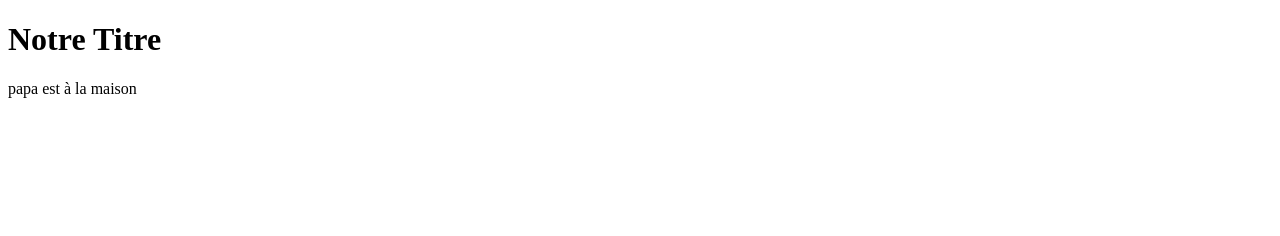
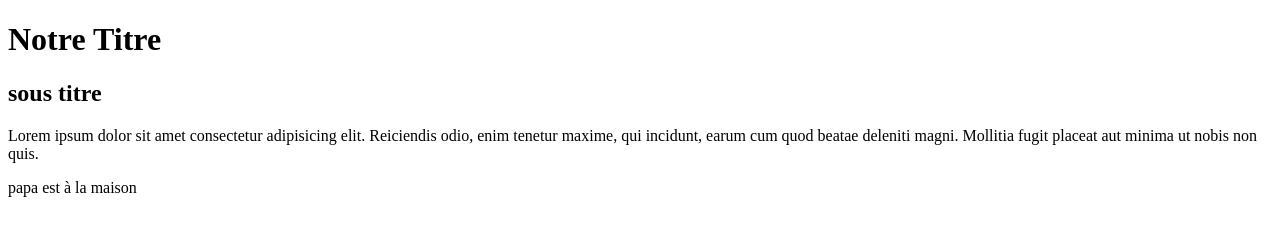
Before and after one commit to AureDev62/DOM, a plain HTML site: page index.html in a window 1280 px wide. Drawn offline with Linux system fonts and the light colour scheme.

Commit message:
ajout d'un H2

```diff
--- a/index.html
+++ b/index.html
@@ -9,6 +9,8 @@
 <body>
 
     <h1 class="titre">Notre Titre</h1>
+    <h2>sous titre</h2>
+    <p>Lorem ipsum dolor sit amet consectetur adipisicing elit. Reiciendis odio, enim tenetur maxime, qui incidunt, earum cum quod beatae deleniti magni. Mollitia fugit placeat aut minima ut nobis non quis.</p>
     <div id="root"></div>
 
 
```
